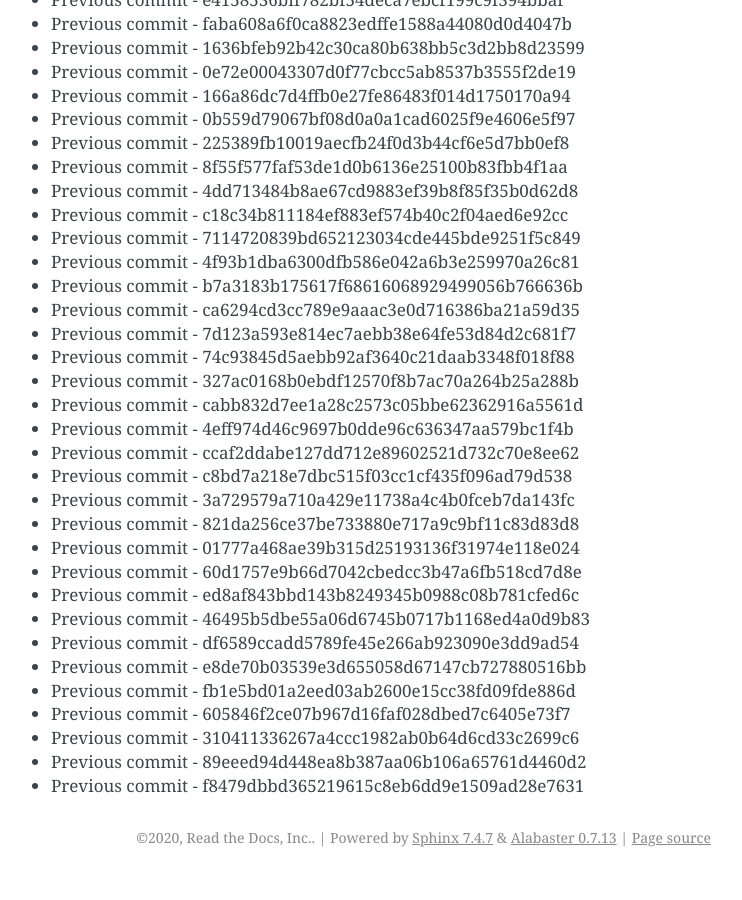
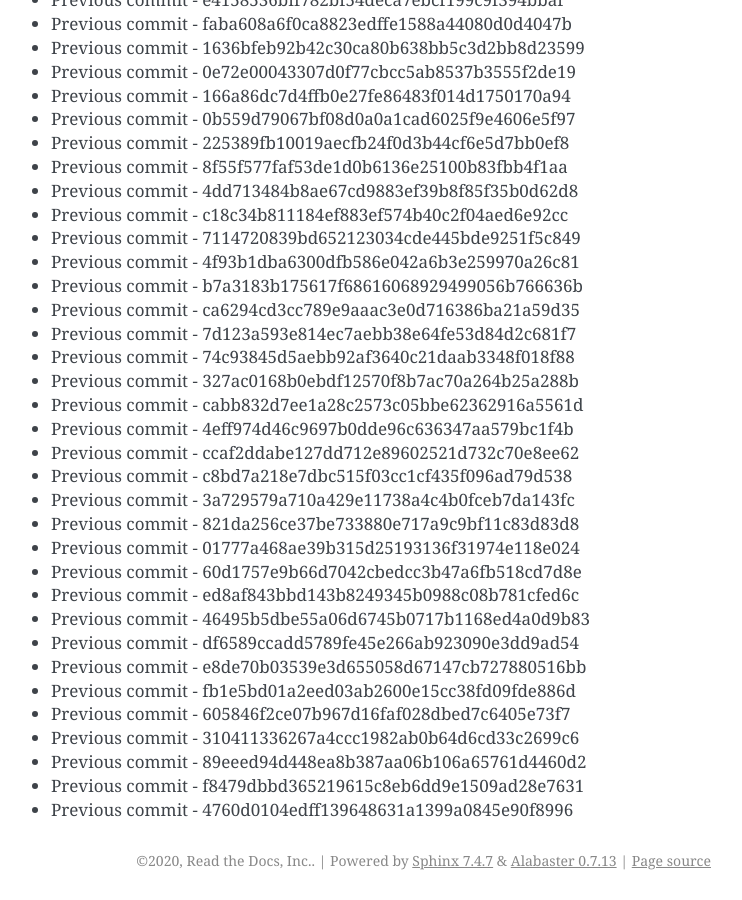
Before and after one commit to readthedocs/rtd-git-stresstest, a Sphinx documentation site: the page built from docs/updates.rst, in a window 1280 px wide and 900 px high, scrolled down 89584 px. Shown: the whole window, without its empty margins (399-1141 px from the left). Built offline with Sphinx 7.4.7, drawn with Linux system fonts in a browser that asks for light colours; before the commit the page ends 90461 px from its top, so only the background shows below that.

Commit message:
Generating commit from previous: 4760d0104edff139648631a1399a0845e90f8996

```diff
--- a/docs/updates.rst
+++ b/docs/updates.rst
@@ -3796,3 +3796,4 @@ It can be tested for any performance characteristics.
 * Previous commit - 310411336267a4ccc1982ab0b64d6cd33c2699c6
 * Previous commit - 89eeed94d448ea8b387aa06b106a65761d4460d2
 * Previous commit - f8479dbbd365219615c8eb6dd9e1509ad28e7631
+* Previous commit - 4760d0104edff139648631a1399a0845e90f8996
```
